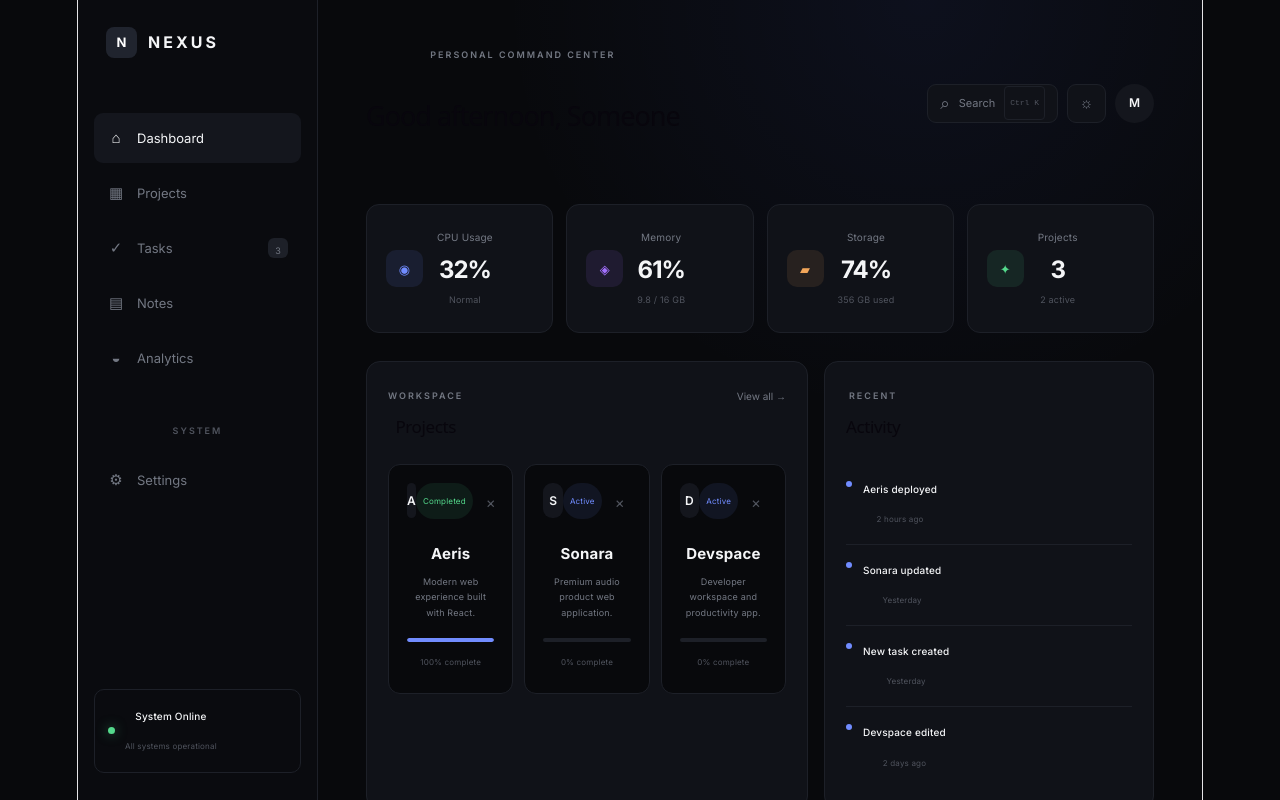
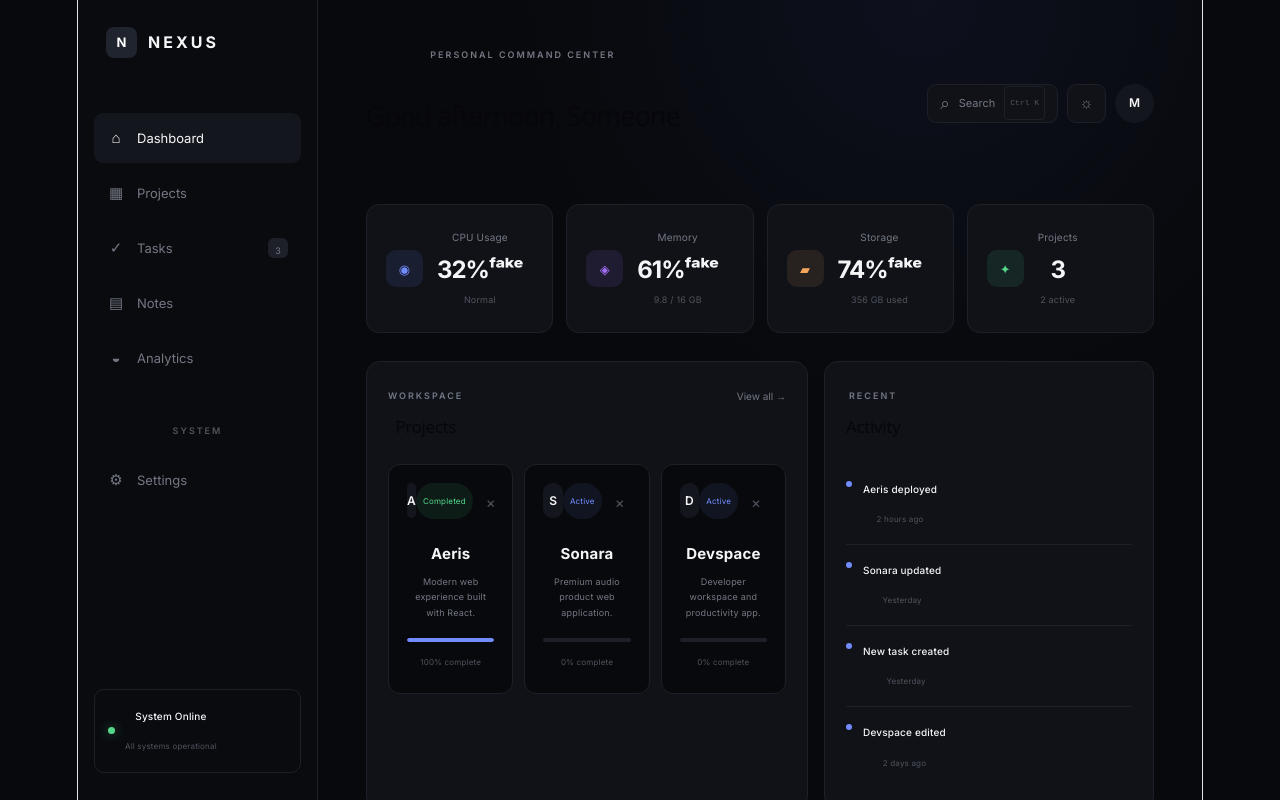
Before and after one commit to Mr-Mmdzp/Nexus, a React (Vite) app in the folder nexus/: page / in a window 1280 px wide. Shown: the top 800 px of the page. Built offline with nearby package versions, Linux system fonts and the light colour scheme.

Commit message:
some little detail

```diff
--- a/nexus/src/App.jsx
+++ b/nexus/src/App.jsx
@@ -476,7 +476,7 @@ const averageProgress = projects.length
                 <div className="stat-icon blue">◉</div>
                 <div>
                   <span>CPU Usage</span>
-                  <strong>32%</strong>
+                  <strong>32%ᶠᵃᵏᵉ</strong>
                   <small>Normal</small>
                 </div>
               </div>
@@ -485,7 +485,7 @@ const averageProgress = projects.length
                 <div className="stat-icon purple">◈</div>
                 <div>
                   <span>Memory</span>
-                  <strong>61%</strong>
+                  <strong>61%ᶠᵃᵏᵉ</strong>
                   <small>9.8 / 16 GB</small>
                 </div>
               </div>
@@ -494,7 +494,7 @@ const averageProgress = projects.length
                 <div className="stat-icon orange">▰</div>
                 <div>
                   <span>Storage</span>
-                  <strong>74%</strong>
+                  <strong>74%ᶠᵃᵏᵉ</strong>
                   <small>356 GB used</small>
                 </div>
               </div>
```
